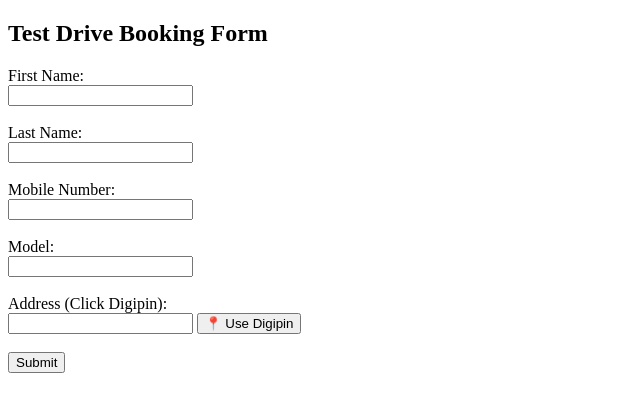
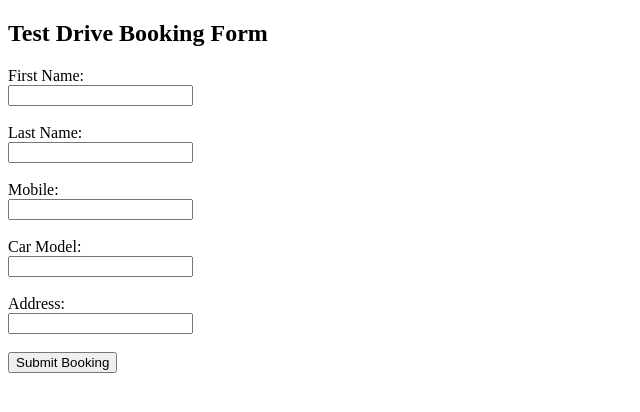
Before and after one commit to ttl-pvev-SaikatPatra/Digipin-integration-for-test-drive, a Flask app: template templates/index.html in a window 1280 px wide. Shown: the top 412 px of the page, without its empty margins (0-640 px from the left). Run offline with Flask 3, Linux system fonts and the light colour scheme; the template is opened without the code that fills it, so the values that code supplies are empty; some libraries are stand-ins or nearby versions.

Commit message:
Update index.html

```diff
--- a/templates/index.html
+++ b/templates/index.html
@@ -1,61 +1,27 @@
-<!-- File: templates/index.html -->
 <!DOCTYPE html>
 <html>
 <head>
-  <title>Test Drive Booking</title>
-  <script src="https://cdn.digipin.in/production/v1.0/digipin.js"></script>
+    <title>Book a Test Drive</title>
 </head>
 <body>
     <h2>Test Drive Booking Form</h2>
-  <form id="bookingForm">
+    <form action="/submit" method="post">
         <label>First Name:</label><br>
         <input type="text" name="first_name" required><br><br>
 
         <label>Last Name:</label><br>
         <input type="text" name="last_name" required><br><br>
 
-    <label>Mobile Number:</label><br>
+        <label>Mobile:</label><br>
         <input type="text" name="mobile" required><br><br>
 
-    <label>Model:</label><br>
+        <label>Car Model:</label><br>
         <input type="text" name="model" required><br><br>
 
-    <label>Address (Click Digipin):</label><br>
-    <input type="text" id="address" name="address" readonly required>
-    <button type="button" onclick="launchDigipin()">📍 Use Digipin</button><br><br>
+        <label>Address:</label><br>
+        <input type="text" name="address" required><br><br>
 
-    <button type="submit">Submit</button>
+        <button type="submit">Submit Booking</button>
     </form>
-
-  <p id="responseMessage"></p>
-
-  <script>
-    function launchDigipin() {
-      digipin.init({
-        api_key: "YOUR_DIGIPIN_API_KEY", // Replace with your actual Digipin API key
-        callback: function(data) {
-          document.getElementById('address').value = data.formatted_address;
-        }
-      });
-    }
-
-    document.getElementById('bookingForm').addEventListener('submit', async function (e) {
-      e.preventDefault();
-
-      const formData = new FormData(this);
-      const payload = Object.fromEntries(formData.entries());
-
-      const res = await fetch("/api/book", {
-        method: "POST",
-        headers: {
-          "Content-Type": "application/json"
-        },
-        body: JSON.stringify(payload)
-      });
-
-      const json = await res.json();
-      document.getElementById("responseMessage").innerText = json.message || "Submitted!";
-    });
-  </script>
 </body>
 </html>
```
Lines whose indentation alone changed are shown as unchanged.
